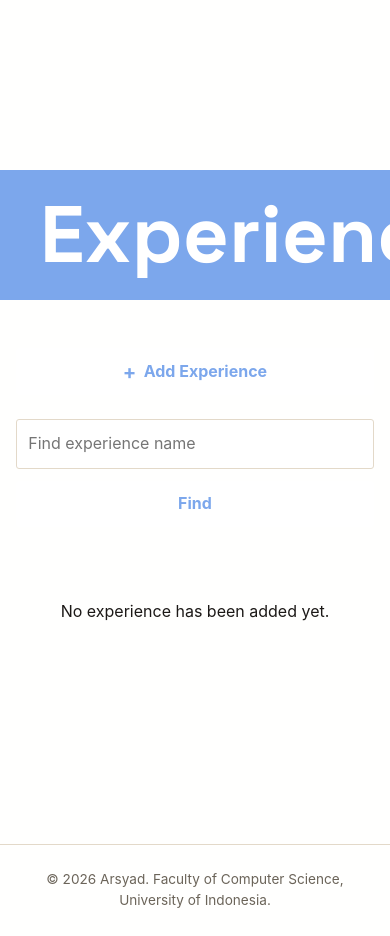
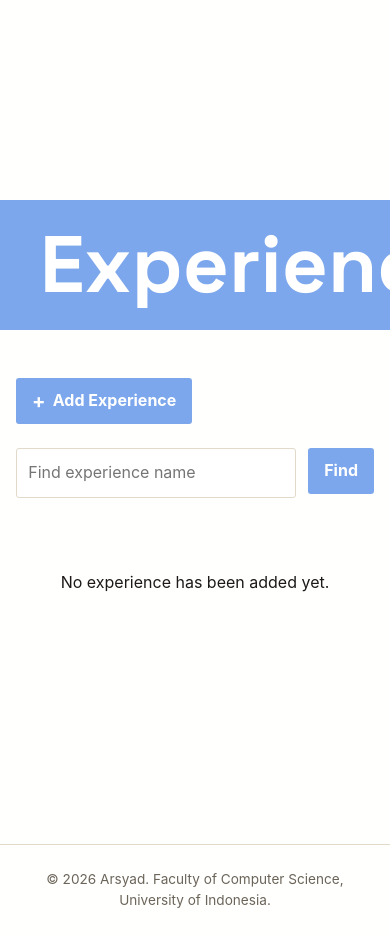
Before and after one commit to M-Arsyad52/myportofolio, a Django app: page /experience/ in a window 390 px wide; the page is wider, and only the part inside the window is pictured. Shown: the part 108-1044 px from the top of that part. Run offline with Django 5.2, Linux system fonts and the light colour scheme; data that the repository does not hold is empty.

Commit message:
Apply Changes to Experience Page Adjust the design for the experience page and answer the reflective questions.
Reported by: M. Arsyad Avmeilputra

```diff
--- a/static/css/style.css
+++ b/static/css/style.css
@@ -598,6 +582,7 @@ nav a:hover {
 #experience {
     width: 100%;
     min-height: 100vh;
+    padding: 3rem 0;
     align-content: center;
 }
 
@@ -688,44 +673,164 @@ nav a:hover {
     font-weight: 600;
 }
 
-@media (max-width: 600px) {
-    .project-header {
-        align-items: flex-start;
-        flex-direction: column;
+/*EXPERIENCE FORM, ADD, SEARCH DELETE*/
+.experience-header {
+    width: 100%;
+    display: flex;
+    justify-content: space-between;
+    align-items: center;
+    gap: 1rem;
+    margin-top: 3rem;
+    margin-bottom: 1.5rem;
 }
 
-    .project-add-button {
+.experience-header h1 {
+    margin-bottom: 0;
+}
+
+.experience-add-button {
+    display: inline-flex;
+    align-items: center;
+    gap: 0.45rem;
+    background-color: var(--sky);
+    color: white;
+}
+
+.experience-add-button span {
+    font-size: 1.25rem;
+    line-height: 1;
+}
+
+.experience-search {
+    display: flex;
+    gap: 0.75rem;
+    margin-bottom: 1.5rem;
+}
+
+.button-find {
+    background-color: var(--sky);
+    color: white;
+}
+
+.experience-search__input {
     width: 100%;
+    min-width: 0;
+    padding: 0.7rem;
+    border: 1px solid var(--line);
+    border-radius: var(--radius);
+    background: white;
+    color: var(--ink);
+    font: inherit;
+}
+
+.experience-search__input:focus {
+    outline: 2px solid var(--sky);
+    border-color: var(--sky);
+
+}
+
+.experience-actions {
+    display: flex;
+    align-items: center;
+    flex-wrap: wrap;
+    gap: 20px;
+    margin-top: 1rem;
+}
+
+.experience-actions .button {
+    font-size: 0.85rem;
+    font-weight: 600;
+}
+
+.experience-card-actions {
+    display: flex;
+    flex-direction: column;
+    margin-top: auto;
+}
+
+.hide {
+    display: none !important;
+}
+
+.experience-actions .experience-status {
+    margin-top: 0;
+}
+
+.experience-button-delete {
+    background-color: var(--sky);
+    color: white;
+}
+
+.experience-delete-modal {
+    display: none;
+    position: fixed;
+    inset: 0;
+    width: 100%;
+    height: 100%;
+    max-width: none;
+    max-height: none;
+    margin: 0;
+    padding: 1rem;
+    border: 0;
+    background: transparent;
+    z-index: 10;
+    align-items: center;
     justify-content: center;
 }
 
-    .project-search {
-        flex-direction: column;
+.experience-delete-modal:popover-open {
+    display: flex;
 }
 
-    .project-search .button {
+.experience-delete-modal__backdrop {
+    position: absolute;
+    inset: 0;
     width: 100%;
+    height: 100%;
+    border: 0;
+    padding: 0;
+    background: rgba(28, 25, 23, 0.58);
+    cursor: default;
 }
 
-    .project-delete-modal {
-        align-items: flex-end;
-        padding: 0;
+.experience-delete-modal__content {
+    position: relative;
+    z-index: 1;
+    width: min(100%, 480px);
+    padding: 1.5rem;
+    background: var(--paper);
+    border: 1px solid var(--line);
+    border-radius: var(--radius);
+    box-shadow: 0 1rem 3rem rgba(28, 25, 23, 0.22);
 }
 
-    .project-delete-modal__content {
-        width: 100%;
-        padding: 1.25rem;
-        border-radius: var(--radius) var(--radius) 0 0;
+.experience-delete-modal__content h2 {
+    margin: 0 0 0.75rem;
+    font-family:
+        "Space Grotesk",
+        -apple-system,
+        sans-serif;
+    font-size: 1.5rem;
 }
 
-    .project-delete-modal__actions {
-        flex-direction: column-reverse;
+.experience-delete-modal__close {
+    position: absolute;
+    top: 1rem;
+    right: 1rem;
+    border: 0;
+    padding: 0;
+    background: transparent;
+    color: var(--text-muted);
+    font-size: 1.8rem;
+    line-height: 1;
+    cursor: pointer;
 }
 
-    .project-delete-modal__actions .button {
-        width: 100%;
-        text-align: center;
-    }
+.experience-delete-modal__actions {
+    display: flex;
+    justify-content: flex-end;
+    gap: 0.75rem;
+    margin-top: 1.5rem;
 }
 
 /*FOOTER*/
--- a/templates/experience.html
+++ b/templates/experience.html
@@ -7,9 +7,9 @@
                 <h1 class="experience-title">Experience</h1>
             </div>
 
-            <div class="project-header container">
+            <div class="experience-header container">
                 <a href="{% url 'main:create_experience' %}"
-                    class="button project-add-button">
+                    class="button experience-add-button">
                     <span aria-hidden="true">+</span>
                     Add Experience
                 </a>
@@ -17,14 +17,14 @@
 
             <form method="get"
                       action="{% url 'main:show_experience' %}"
-                      class="project-search container">
+                      class="experience-search container">
                     <input type="search"
                            name="title"
                            value="{{ title_query }}"
                            placeholder="Find experience name"
-                           class="project-search__input"
+                           class="experience-search__input"
                            aria-label="Find experience name">
-                    <button type="submit" class="button">Find</button>
+                    <button type="submit" class="button button-find">Find</button>
             </form>
 
             <div class="container experience-group">
--- a/templates/experience_form.html
+++ b/templates/experience_form.html
@@ -9,7 +9,7 @@
                 <h1>Add New Experience</h1>
                 <form method="post"
                       action="{% url 'main:create_experience' %}"
-                      class="project-form">
+                      class="experience-form">
                     {% csrf_token %}
                     {% for field in form %}
                         <div class="form-group">
--- a/templates/project.html
+++ b/templates/project.html
@@ -24,7 +24,7 @@
                            aria-label="Find project name">
                     <button type="submit" class="button">Find</button>
             </form>
-            <div class="container projects-group">
+            <div class="container projects-soup">
                 <div class="projects-list">
                     {% for project in project_list %}
                     <div class="projects-content">
--- a/templates/projects_form.html
+++ b/templates/projects_form.html
@@ -9,7 +9,7 @@
                 <h1>Add New Projects</h1>
                 <form method="post"
                       action="{% url 'main:create_project' %}"
-                      class="project-form">
+                      class="form">
                     {% csrf_token %}
                     {% for field in form %}
                         <div class="form-group">
```
Also changed, not shown: other parts of static/css/style.css (+42 -20 lines), templates/components/experience_delete_modal.html (+8 -8 lines), README.md. Lines whose indentation alone changed are shown as unchanged.
